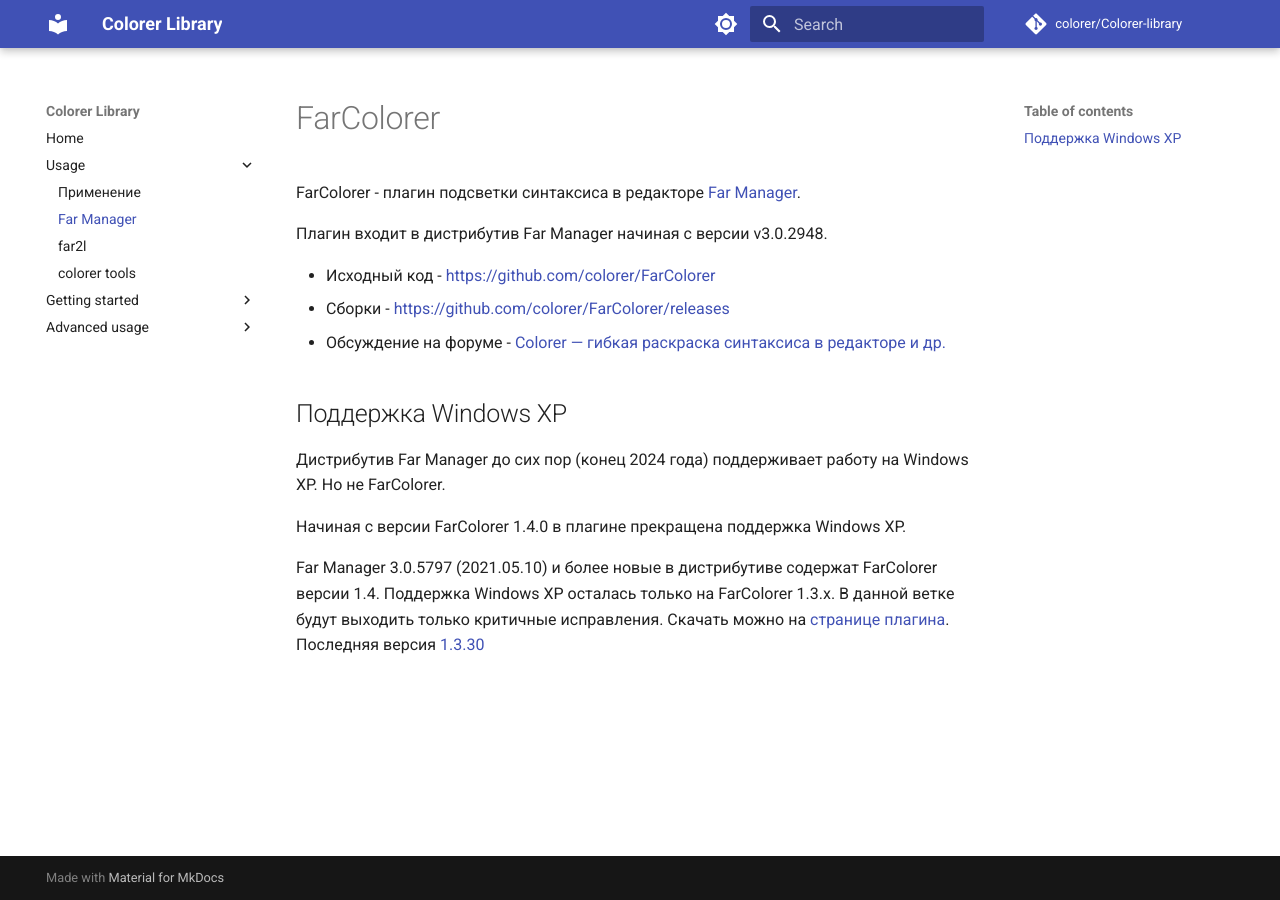
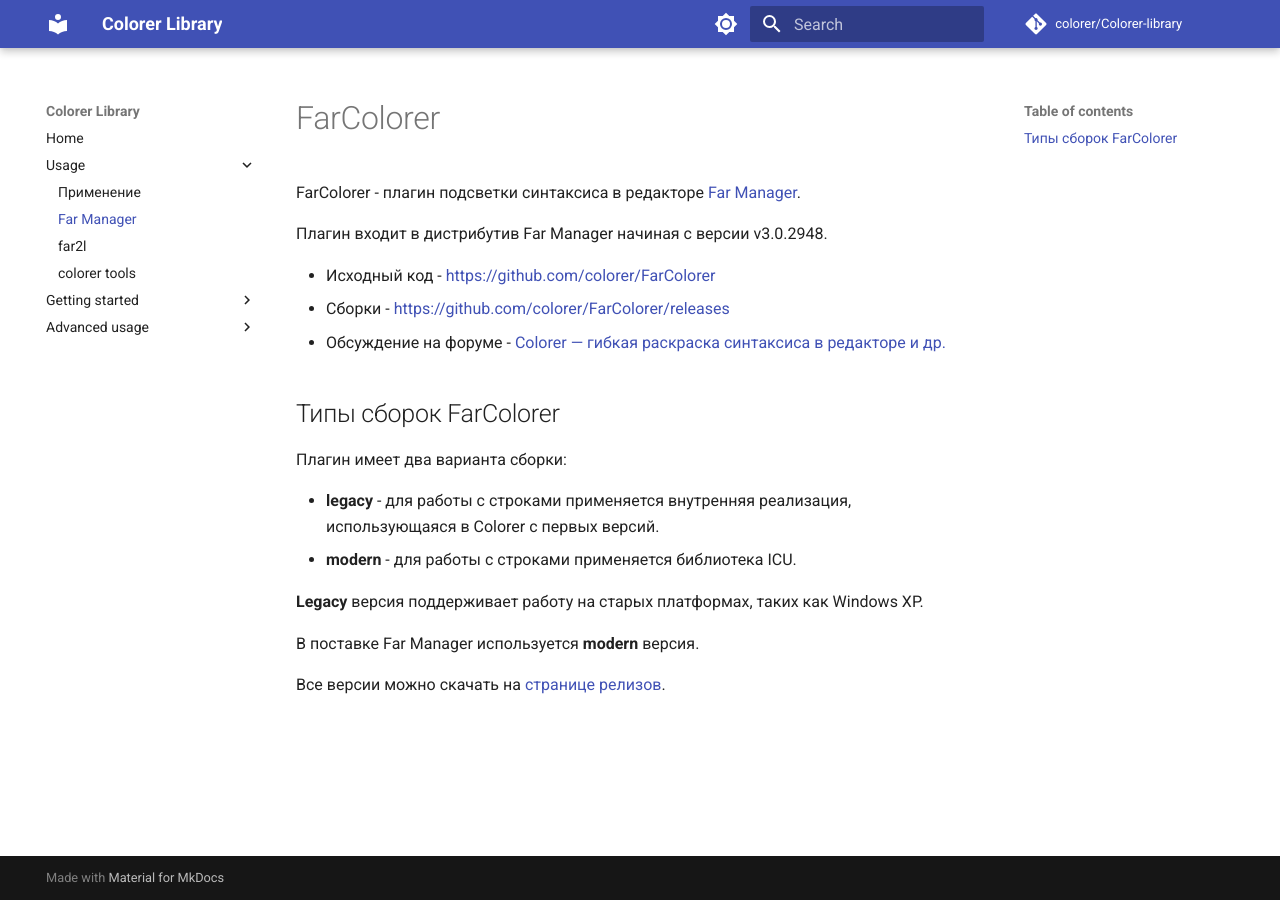
Before and after one commit to colorer/colorer.github.io, an MkDocs documentation site: the page built from docs/usage/farmanager.md, in a window 1280 px wide. Built offline with MkDocs 1.6.1 and Material for MkDocs 9.7.7, drawn with Linux system fonts in a browser that asks for light colours; comment, search, counter and statistics services are not loaded.

Commit message:
update farcolorer and colorertools description

```diff
--- a/docs/usage/farmanager.md
+++ b/docs/usage/farmanager.md
@@ -8,10 +8,15 @@ FarColorer - плагин подсветки синтаксиса в редак
 * Сборки - [https://github.com/colorer/FarColorer/releases](https://github.com/colorer/FarColorer/releases)
 * Обсуждение на форуме - [Colorer — гибкая раскраска синтаксиса в редакторе и др.](https://forum.farmanager.com/viewtopic.php?p=179185)
 
-## Поддержка Windows XP
-Дистрибутив Far Manager до сих пор (конец 2024 года) поддерживает работу на Windows XP. Но не FarColorer.
+## Типы сборок FarColorer
 
-Начиная с версии FarColorer 1.4.0 в плагине прекращена поддержка Windows XP.
+Плагин имеет два варианта сборки:
 
-Far Manager 3.0.5797 (2021.05.10) и более новые в дистрибутиве содержат FarColorer версии 1.4.
-Поддержка Windows XP осталась только на FarColorer 1.3.x. В данной ветке будут выходить только критичные исправления. Скачать можно на [странице плагина](https://github.com/colorer/FarColorer/releases). Последняя версия [1.3.30](https://github.com/colorer/FarColorer/releases/tag/v1.3.30)
+* **legacy** - для работы с строками применяется внутренняя реализация, использующаяся в Colorer с первых версий.
+* **modern** - для работы с строками применяется библиотека ICU.
+
+**Legacy** версия поддерживает работу на старых платформах, таких как Windows XP.
+
+В поставке Far Manager используется **modern** версия.
+
+Все версии можно скачать на [странице релизов](https://github.com/colorer/FarColorer/releases).
```
Also changed, not shown: docs/usage/colorer-tools.md (+8 -2 lines).
